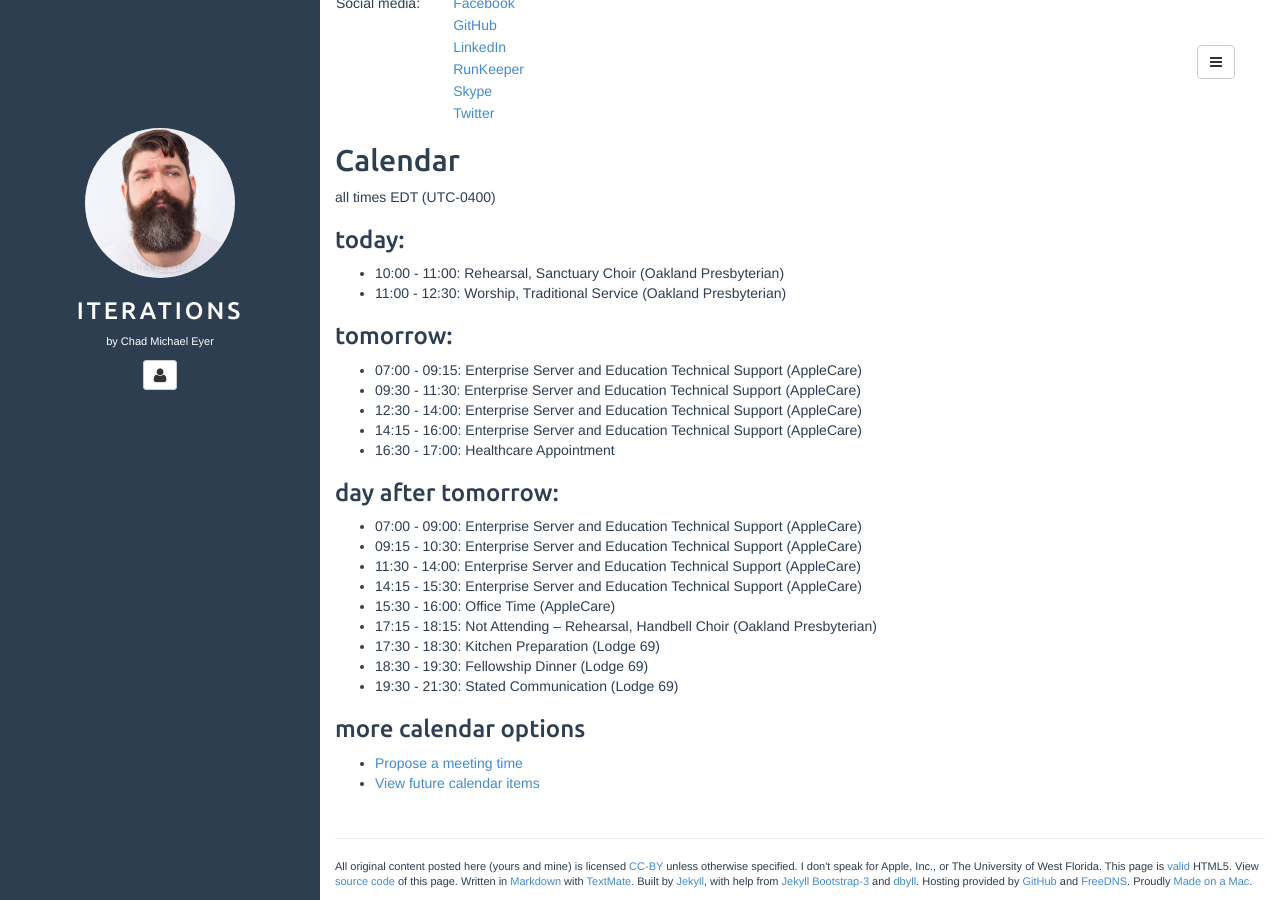
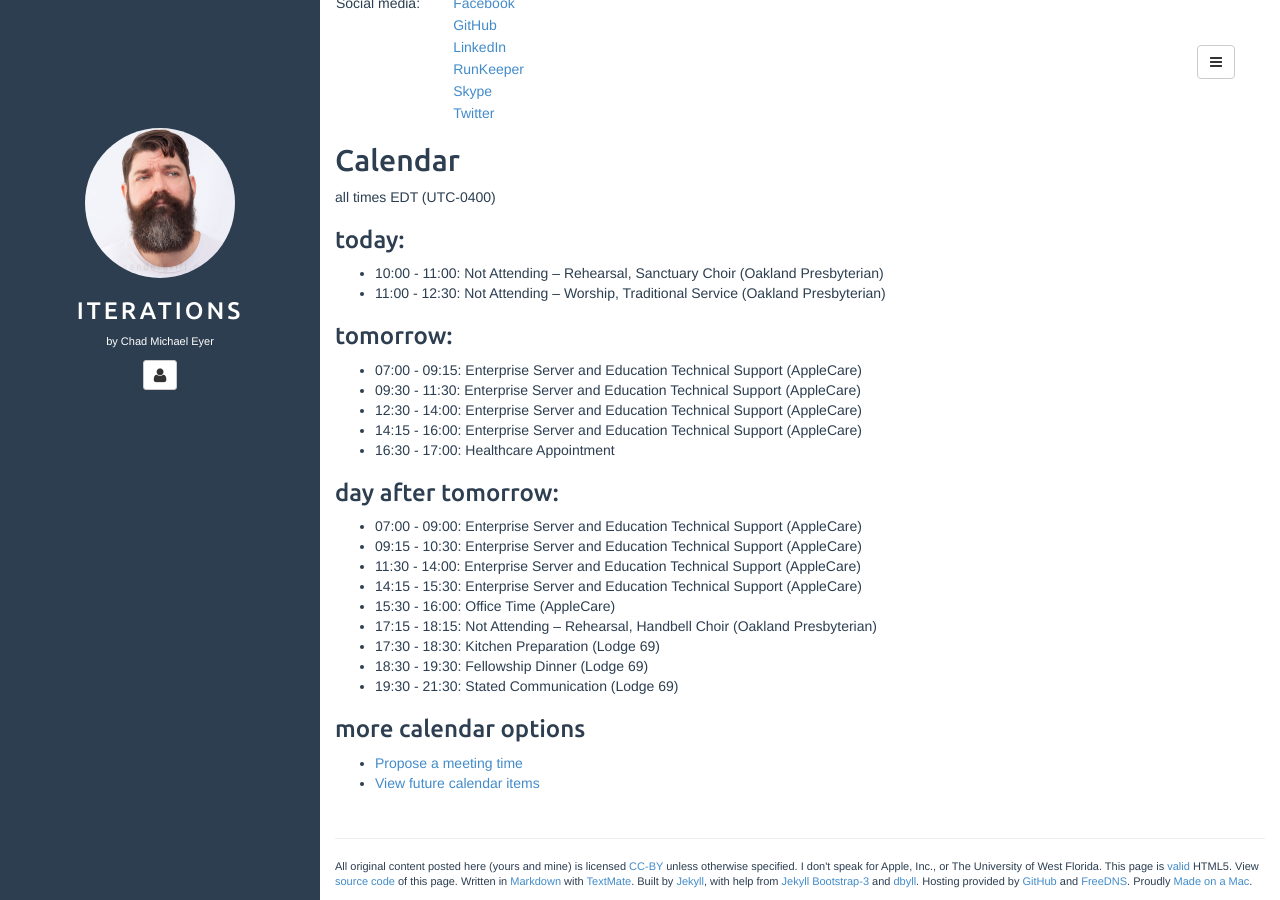
Before and after one commit to chadmichaeleyer/chadmichaeleyer.github.io, a Jekyll site: the page built from about.md, in a window 1280 px wide and 900 px high, scrolled down 1290 px. Built offline with Jekyll 4.4.1, drawn with Linux system fonts in a browser that asks for light colours.

Commit message:
calendar update

```diff
--- a/calendar-year.markdown
+++ b/calendar-year.markdown
@@ -2,8 +2,8 @@ all times EDT (UTC-0400)
 
 ### 2017-08-06 (Sun):
 
-* 10:00 - 11:00: Rehearsal, Sanctuary Choir (Oakland Presbyterian)
-* 11:00 - 12:30: Worship, Traditional Service (Oakland Presbyterian)
+* 10:00 - 11:00: Not Attending – Rehearsal, Sanctuary Choir (Oakland Presbyterian)
+* 11:00 - 12:30: Not Attending – Worship, Traditional Service (Oakland Presbyterian)
 
 ### 2017-08-07 (Mon):
 
--- a/calendar.markdown
+++ b/calendar.markdown
@@ -2,8 +2,8 @@ all times EDT (UTC-0400)
 
 ### today:
 
-* 10:00 - 11:00: Rehearsal, Sanctuary Choir (Oakland Presbyterian)
-* 11:00 - 12:30: Worship, Traditional Service (Oakland Presbyterian)
+* 10:00 - 11:00: Not Attending – Rehearsal, Sanctuary Choir (Oakland Presbyterian)
+* 11:00 - 12:30: Not Attending – Worship, Traditional Service (Oakland Presbyterian)
 
 ### tomorrow:
 
```
Also changed, not shown: 1 other file.
